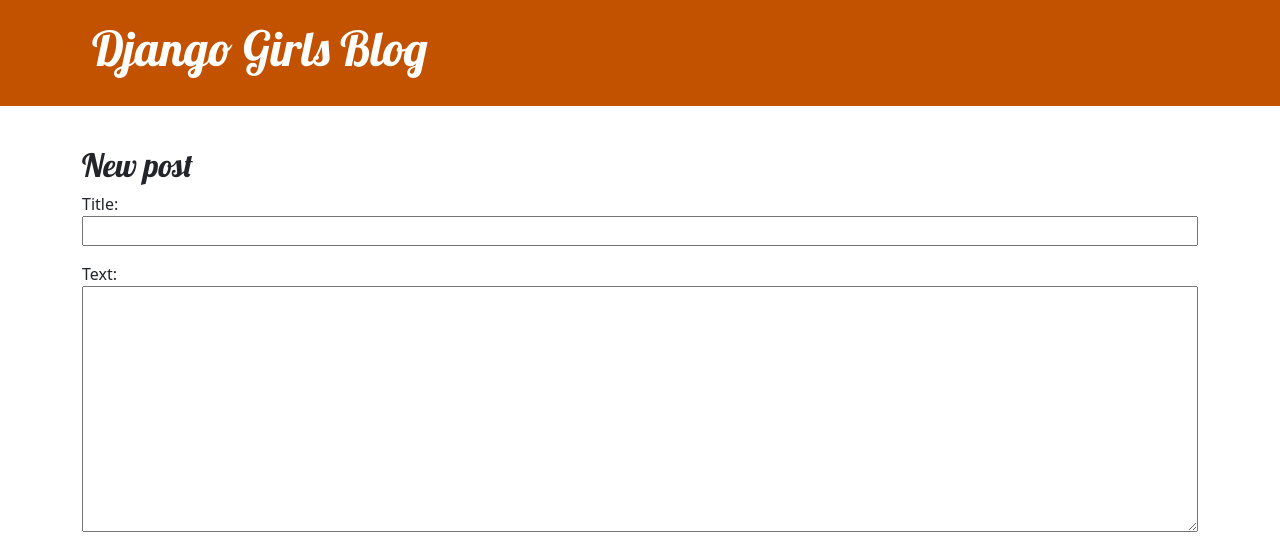
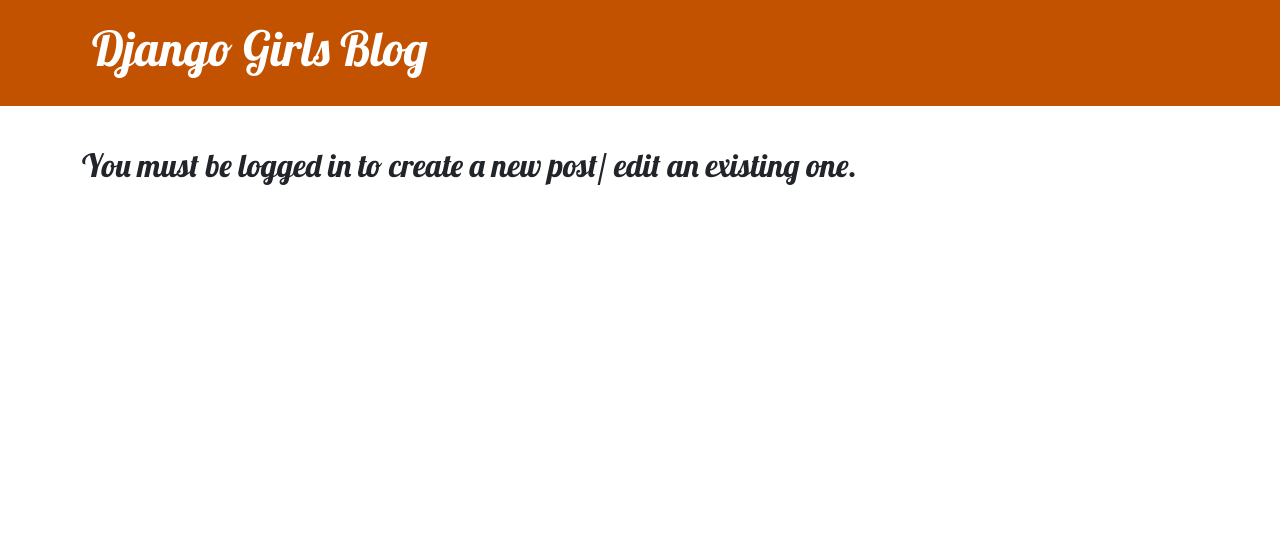
Before and after one commit to CIRCLECI-GWP/django-girls-complete, a Django app: page /post/new/ in a window 1280 px wide. Shown: the top 537 px of the page. Run offline with Django 4.2, Linux system fonts and the light colour scheme.

Commit message:
✨ feat: Form only available to logged-in users
REF: https://tutorial.djangogirls.org/en/django_forms/

```diff
--- a/blog/templates/blog/post_edit.html
+++ b/blog/templates/blog/post_edit.html
@@ -1,9 +1,13 @@
 {% extends 'blog/base.html' %}
 
 {% block content %}
+{% if user.is_authenticated %}
     <h2>New post</h2>
     <form method="POST" class="post-form">{% csrf_token %}
         {{ form.as_p }}
         <button type="submit" class="save btn btn-secondary">Save</button>
     </form>
+    {% else %}
+    <h2>You must be logged in to create a new post/ edit an existing one.</h2>
+    {% endif %}
 {% endblock %}
```
